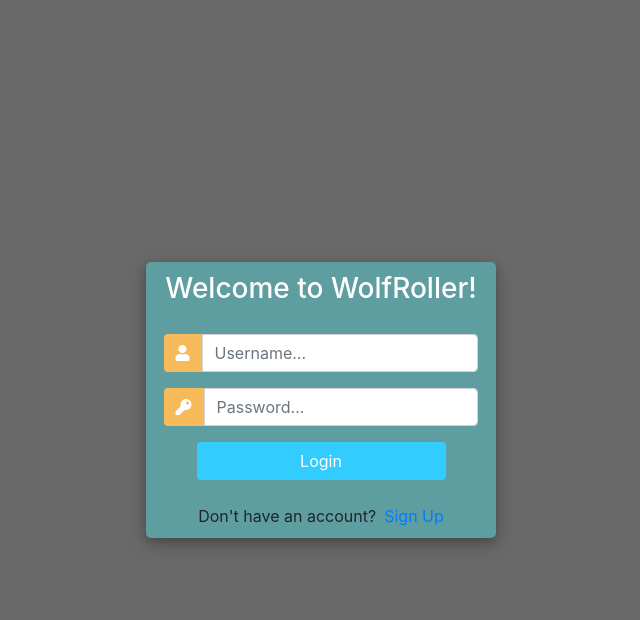
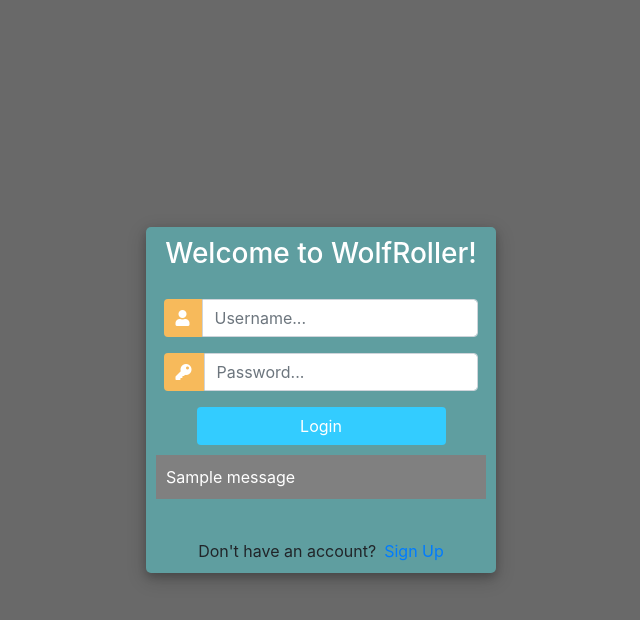
Before and after one commit to justinlcochran/wolfupload, a Django app: page /login/ in a window 1280 px wide. Shown: the top 620 px of the page, without its empty margins (319-959 px from the left). Run offline with Django 3.2, Linux system fonts and the light colour scheme; one stand-in notice (Sample message) is shown; some libraries are stand-ins or nearby versions.

Commit message:
Fiddling with html

```diff
--- a/wolfrollapp/templates/wolfrollapp/loginPage.html
+++ b/wolfrollapp/templates/wolfrollapp/loginPage.html
@@ -106,7 +106,11 @@
 					</form>
 
 				</div>
-
+                {% for message in messages %}
+                    <p id="messages">
+                        {{ message }}
+                    </p>
+                {% endfor %}
 				<div class="mt-4">
 					<div class="d-flex justify-content-center links">
 						Don't have an account? <a href="{% url 'wolfrollapp:registerPage' %}" class="ml-2">Sign Up</a>
--- a/wolfrollapp/templates/wolfrollapp/registerPage.html
+++ b/wolfrollapp/templates/wolfrollapp/registerPage.html
@@ -108,7 +108,7 @@
 				   		</div>
 					</form>
 				</div>
-
+                {{ form.errors }}
 				<div class="mt-4">
 					<div class="d-flex justify-content-center links">
 						Already have an account? <a href="{% url 'wolfrollapp:loginPage' %}" class="ml-2">Login</a>
```
